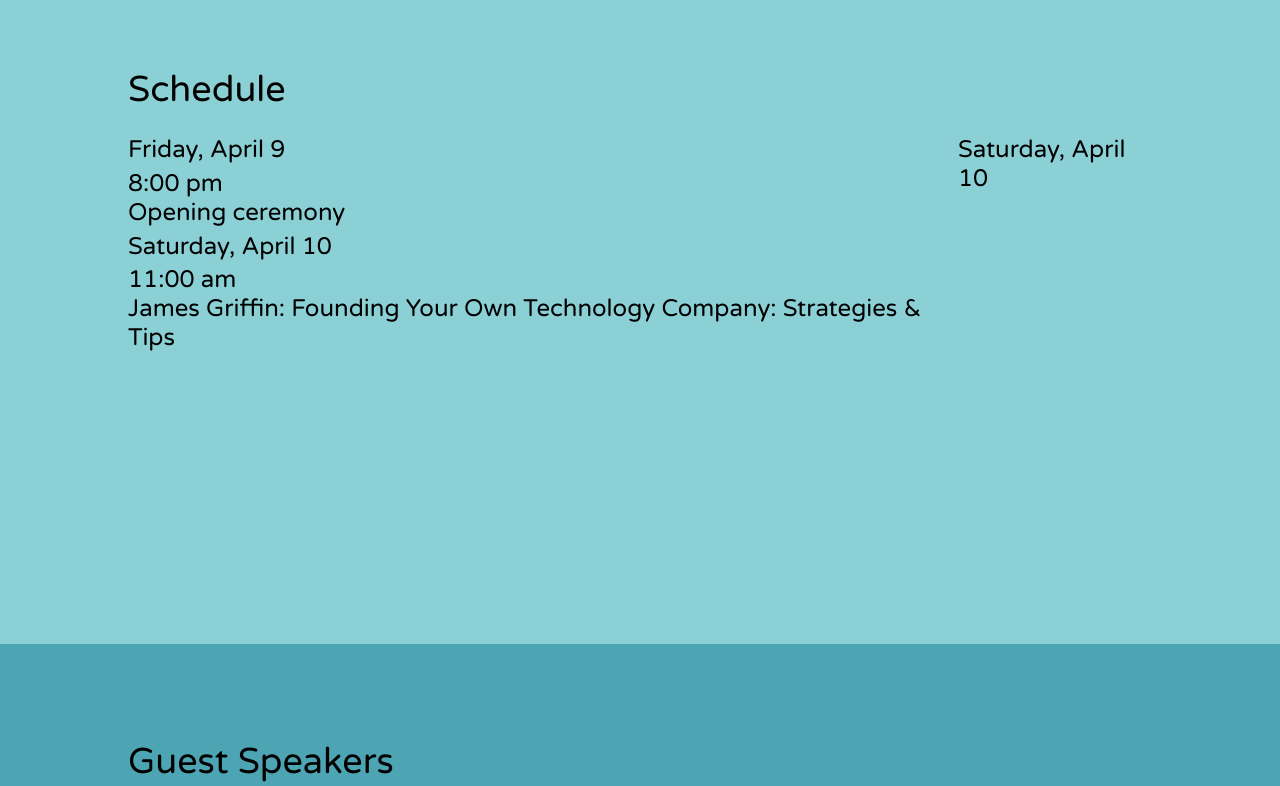
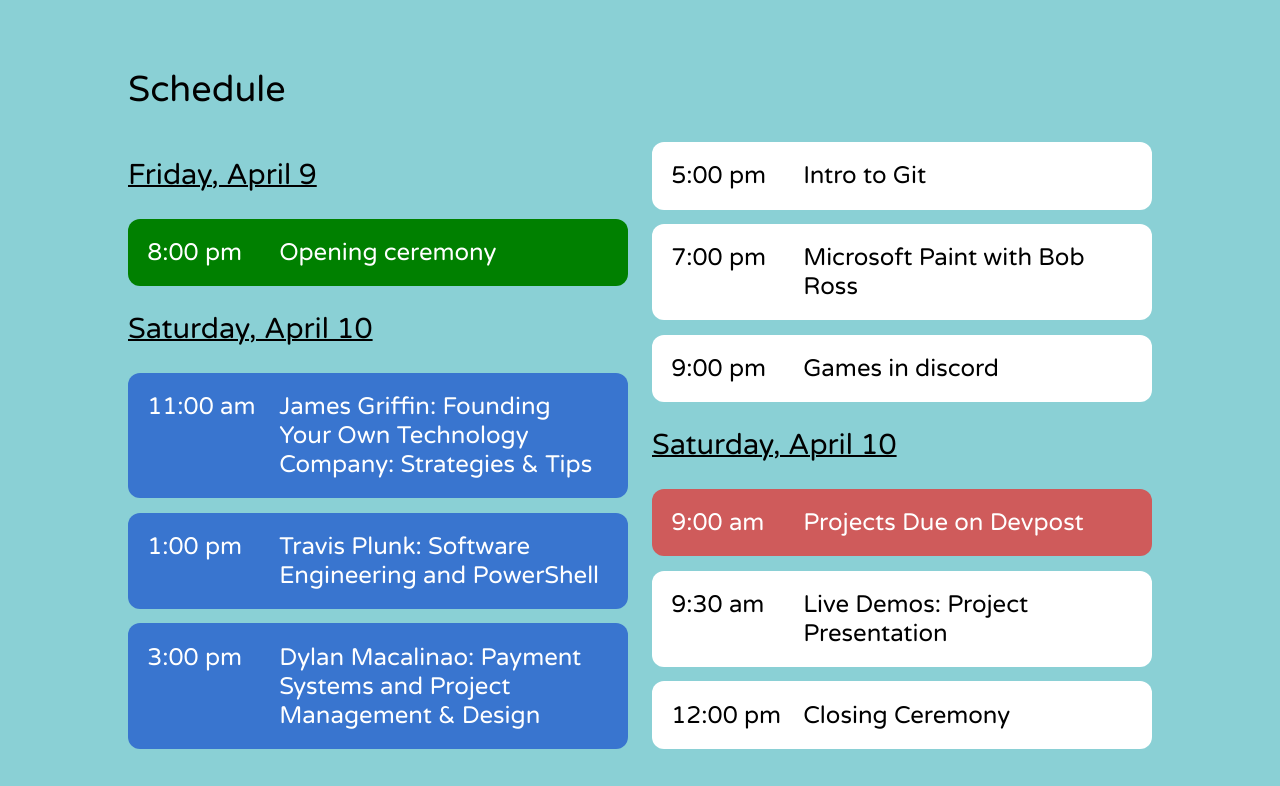
Before and after one commit to tams-cso/hacktams-spring-2021, a plain HTML site: page index.html in a window 1280 px wide. Shown: the part 1500-2286 px from the top of the page. Drawn offline with Linux system fonts and the light colour scheme; a web font is replaced by a local one.

Commit message:
Add schedule

```diff
--- a/index.css
+++ b/index.css
@@ -149,26 +149,49 @@ p {
 
 .schedule-container {
     display: flex;
+    flex-direction: row;
+    margin-top: 1rem;
 }
 
-.schedule-container {
+.schedule-column {
+    display: flex;
+    flex-direction: column;
+    flex-basis: 50%;
+    justify-content: flex-end;
+}
+
+.schedule-date {
+    margin: 0.8rem 0;
+    font-size: 1.2rem;
+    font-weight: 550;
+    text-decoration: underline;
+    text-decoration-thickness: 0.1rem;
+}
+
+.schedule-item {
     display: flex;
     flex-direction: row;
-    margin-top: 0.8rem;
+    margin: 0.3rem 0;
+    padding: 0.8rem;
+    border-radius: 0.5rem;
+    background-color: white;
 }
 
-.faq-column {
-    flex-basis: 50%;
-    display: flex;
-    flex-direction: column;
+.schedule-time {
+    min-width: 5.5rem;
 }
 
-.schedule-left {
-    margin-right: 0.5rem;
+.green {
+    background-color: #008000;
+    color: white;
 }
-
-.schedule-right {
-    margin-left: 0.5rem;
+.red {
+    background-color: #cf5b5b;
+    color: white;
+}
+.blue {
+    background-color: #3975cf;
+    color: white;
 }
 
 /* Speakers section */
@@ -241,14 +264,6 @@ p {
     flex-basis: 50%;
     display: flex;
     flex-direction: column;
-}
-
-.faq-left {
-    margin-right: 0.5rem;
-}
-
-.faq-right {
-    margin-left: 0.5rem;
 }
 
 .faq-item {
@@ -352,3 +367,11 @@ p {
     text-align: center;
     font-size: 0.7rem;
 }
+
+.left {
+    margin-right: 0.5rem;
+}
+
+.right {
+    margin-left: 0.5rem;
+}
--- a/index.html
+++ b/index.html
@@ -46,22 +46,58 @@
             <h1 class="schedule-title">Schedule</h1>
             <!-- TODO: Schedule go here -->
             <div class="schedule-container">
-                <div class="schedule-column schedule-left">
-                    <h3 class="schedule-item">Friday, April 9</h3>
-                    <div class="schedule-item">
+                <div class="schedule-column left">
+                    <h3 class="schedule-date">Friday, April 9</h3>
+                    <div class="schedule-item green">
                         <div class="schedule-time">8:00 pm</div>
                         <div class="schedule-description">Opening ceremony</div>
                     </div>
-                    <h3 class="schedule-item">Saturday, April 10</h3>
-                    <div class="schedule-item">
+                    <h3 class="schedule-date">Saturday, April 10</h3>
+                    <div class="schedule-item blue">
                         <div class="schedule-time">11:00 am</div>
                         <div class="schedule-description">
                             James Griffin: Founding Your Own Technology Company: Strategies & Tips
                         </div>
                     </div>
+                    <div class="schedule-item blue">
+                        <div class="schedule-time">1:00 pm</div>
+                        <div class="schedule-description">
+                            Travis Plunk: Software Engineering and PowerShell
+                        </div>
+                    </div>
+                    <div class="schedule-item blue">
+                        <div class="schedule-time">3:00 pm</div>
+                        <div class="schedule-description">
+                            Dylan Macalinao: Payment Systems and Project Management & Design
+                        </div>
+                    </div>
                 </div>
-                <div class="schedule-column schedule-right">
-                    <h3 class="schedule-item">Saturday, April 10</h3>
+                <div class="schedule-column right">
+                    <div class="schedule-item">
+                        <div class="schedule-time">5:00 pm</div>
+                        <div class="schedule-description">Intro to Git</div>
+                    </div>
+                    <div class="schedule-item">
+                        <div class="schedule-time">7:00 pm</div>
+                        <div class="schedule-description">Microsoft Paint with Bob Ross</div>
+                    </div>
+                    <div class="schedule-item">
+                        <div class="schedule-time">9:00 pm</div>
+                        <div class="schedule-description">Games in discord</div>
+                    </div>
+                    <h3 class="schedule-date">Saturday, April 10</h3>
+                    <div class="schedule-item red">
+                        <div class="schedule-time">9:00 am</div>
+                        <div class="schedule-description">Projects Due on Devpost</div>
+                    </div>
+                    <div class="schedule-item">
+                        <div class="schedule-time">9:30 am</div>
+                        <div class="schedule-description">Live Demos: Project Presentation</div>
+                    </div>
+                    <div class="schedule-item">
+                        <div class="schedule-time">12:00 pm</div>
+                        <div class="schedule-description">Closing Ceremony</div>
+                    </div>
                 </div>
             </div>
         </div>
@@ -103,7 +139,7 @@
             <h1 class="faq-title">FAQ</h1>
             <!-- TODO: FAQ go here -->
             <div class="faq-container">
-                <div class="faq-column faq-left">
+                <div class="faq-column left">
                     <div class="faq-item">
                         <h3 class="faq-question">What is a hackathon?</h3>
                         <p class="faq-answer">
@@ -142,7 +178,7 @@
                         </p>
                     </div>
                 </div>
-                <div class="faq-column faq-right">
+                <div class="faq-column right">
                     <div class="faq-item">
                         <h3 class="faq-question">
                             How long is this hackathon? How should I spend my time?
```
